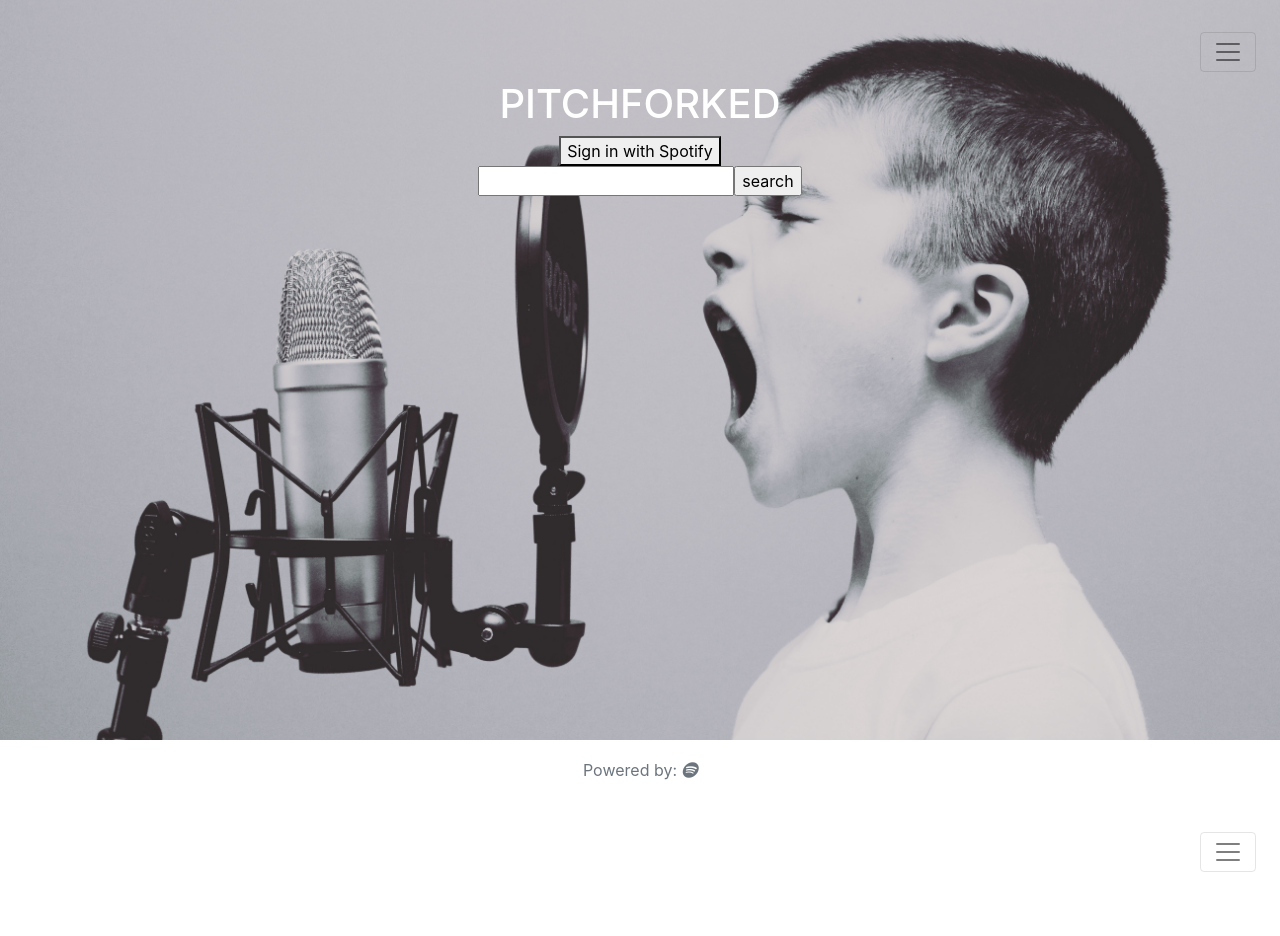
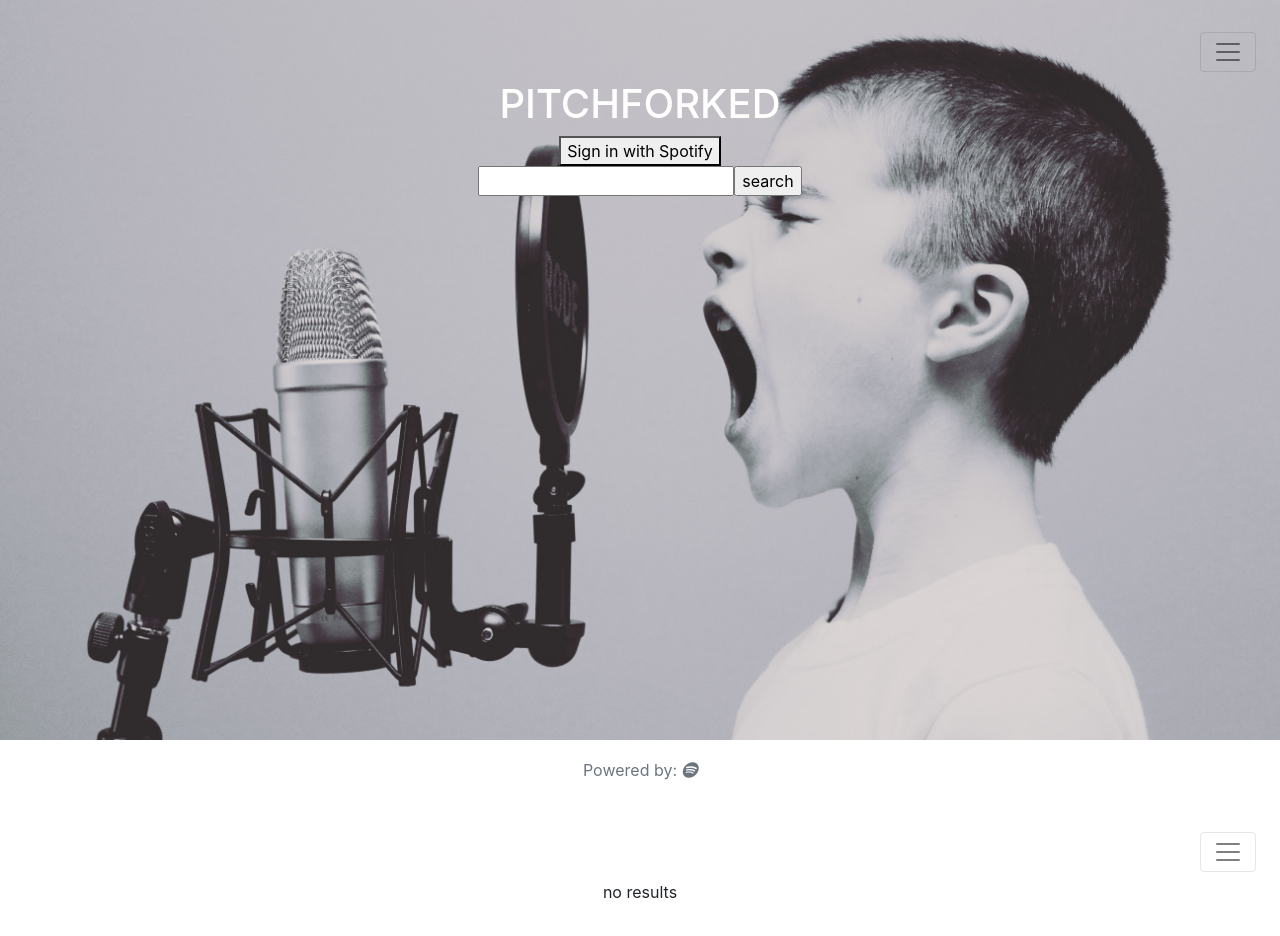
Before and after one commit to ctocco/pitchforked, a React (Create React App) app: page / in a window 1280 px wide. Shown: the top 936 px of the page. Built offline with nearby package versions, Linux system fonts and the light colour scheme.

Commit message:
changed title

```diff
--- a/src/pages/ResultsPage.jsx
+++ b/src/pages/ResultsPage.jsx
@@ -18,6 +18,7 @@ const Display = props => {
 
     return (
       <div>
+        <h2>All Results</h2>
         {artistPageOn ? (
           <ArtistInfo artist={filteredArtist} />
         ) : props.turnOn ? (
@@ -33,7 +34,11 @@ const Display = props => {
       </div>
     );
   } else {
-    return <div />;
+    return (
+      <div>
+        <p>no results</p>
+      </div>
+    );
   }
 };
 
```
